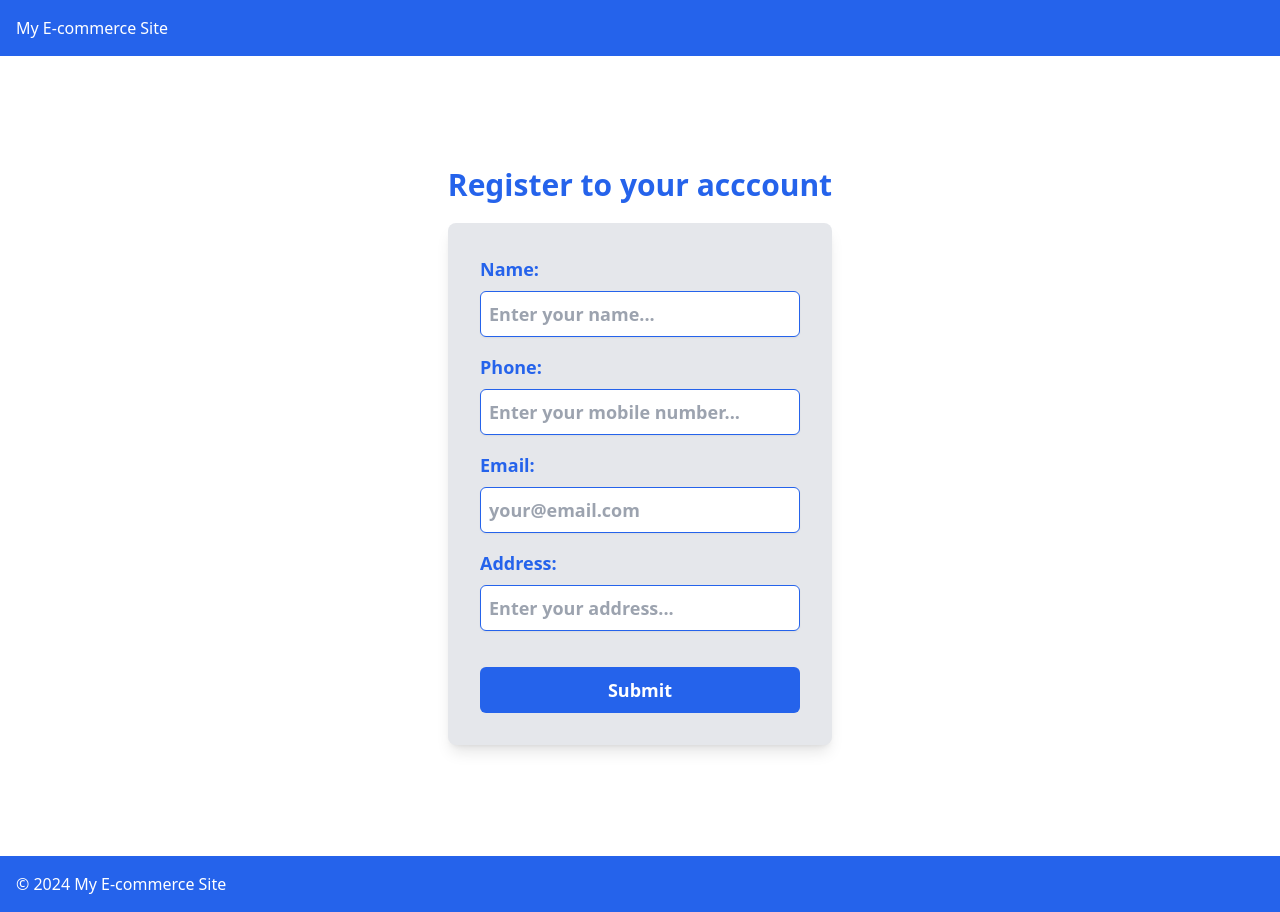
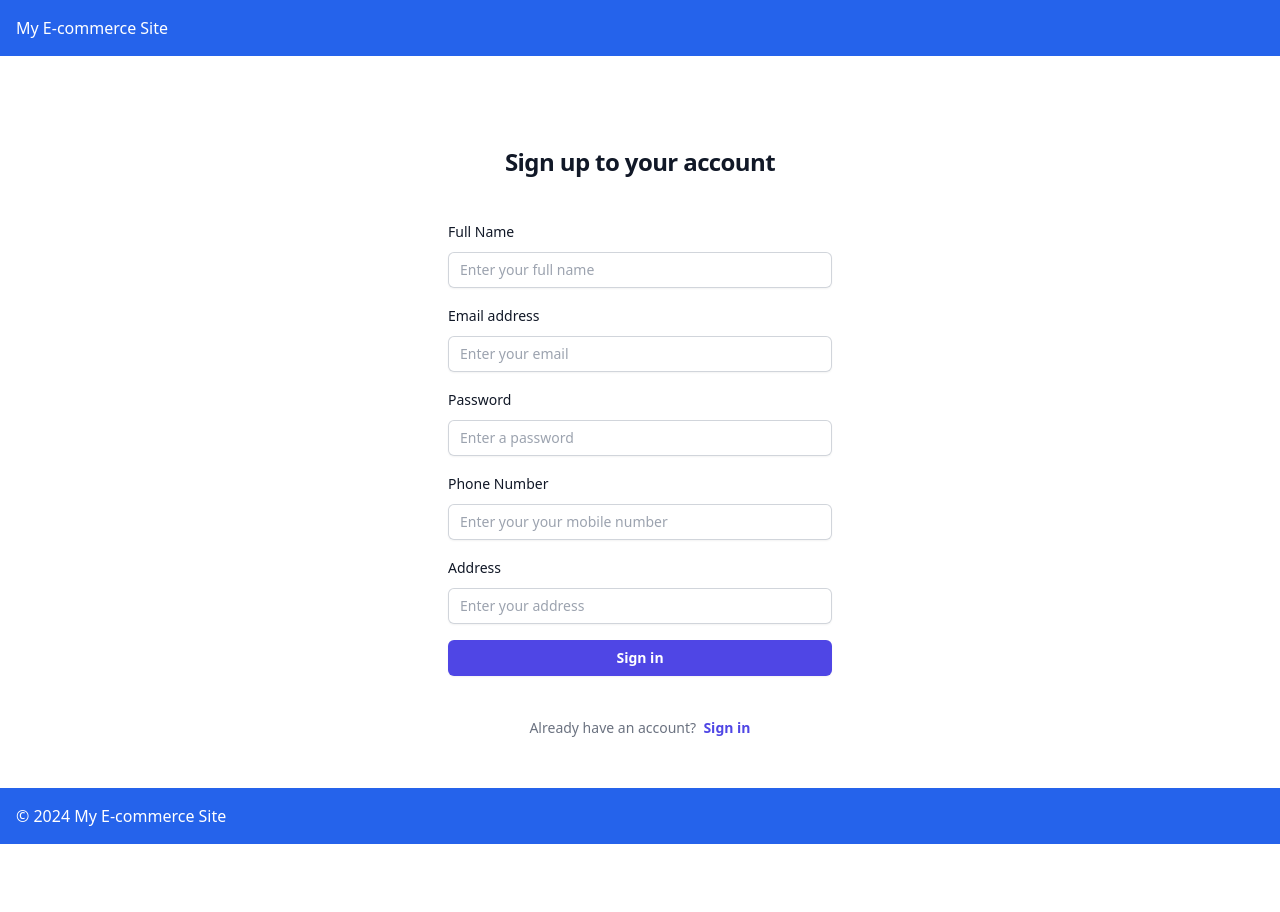
Before and after one commit to jumael99/ElevateMart, a Next.js app in the folder frontend/: page /register in a window 1280 px wide. After the commit the page ends 844 px from the top, so only its background shows below. Built offline with nearby package versions, Linux system fonts and the light colour scheme.

Commit message:
Done some frontend

```diff
--- a/frontend/pages/register.js
+++ b/frontend/pages/register.js
@@ -29,83 +29,137 @@ export default function register() {
   }
 
   return (
-    <div className="min-h-screen flex flex-col justify-center items-center sm:px-6 lg:px-8 text-blue-600 ">
-      <div className="sm:mx-auto ms:w-full sm:max-w-md mb-5">
-        <h1 className="text-2xl sm:text-3xl font-semibold">
-          Register to your acccount
-        </h1>
+    <div>
+      <div className="flex min-h-full flex-col justify-center px-6 py-12 lg:px-8">
+        <div className="sm:mx-auto sm:w-full sm:max-w-sm">
+          {/* Logo */}
+          <h2 className="mt-10 text-center text-2xl font-bold leading-9 tracking-tight text-gray-900">
+            Sign up to your account
+          </h2>
         </div>
 
-      <div className="bg-gray-200 shadow-lg w-80 sm:w-96 p-8 rounded-lg">
-        <form onSubmit={handleSubmit} className="space-y-4">
+        <div className="mt-10 sm:mx-auto sm:w-full sm:max-w-sm">
+          <form className="space-y-4">
             <div>
-            <label htmlFor="name" className="block text-lg font-semibold mb-2">
-              Name:
+              <label
+                htmlFor="name"
+                className="block text-sm font-medium leading-6 text-gray-900"
+              >
+                Full Name
               </label>
+              <div className="mt-2">
                 <input
-              type="text"
+                  id="name"
                   name="name"
-              autoComplete="name"
+                  type="string"
+                  autoComplete="full-name"
                   required
-              placeholder="Enter your name..."
-              //onChange={(e) => setName(e.target.value)}
-              className="block border border-blue-600 w-full p-2 rounded-md shadow-sm placeholde-gray-400 focus:outline-none focus:ring-blue-600 focus:border-blue-600 focus:border-2 sm:text-lg font-semibold text-blue-600"
+                  placeholder="Enter your full name"
+                  className="px-3 block w-full rounded-md border-0 py-1.5 text-gray-900 shadow-sm ring-1 ring-inset ring-gray-300 placeholder:text-gray-400 focus:ring-2 focus:ring-inset focus:ring-indigo-600 sm:text-sm sm:leading-6"
                 />
               </div>
+            </div>
+
             <div>
-            <label htmlFor="phone" className="block text-lg font-semibold mb-2">
-              Phone:
+              <label
+                htmlFor="email"
+                className="block text-sm font-medium leading-6 text-gray-900"
+              >
+                Email address
               </label>
+              <div className="mt-2">
                 <input
-              type="tel"
-              name="mobile"
-              placeholder="Enter your mobile number..."
-              autoComplete="mobile"
+                  id="email"
+                  name="email"
+                  type="email"
+                  autoComplete="email"
                   required
-              //onChange={(e) => setMobile(e.target.value)}
-              className="block border border-blue-600 w-full p-2 rounded-md shadow-sm placeholde-gray-400 focus:outline-none focus:ring-blue-600 focus:border-blue-600 focus:border-2 sm:text-lg font-semibold text-blue-600"
+                  placeholder="Enter your email"
+                  className="px-3 block w-full rounded-md border-0 py-1.5 text-gray-900 shadow-sm ring-1 ring-inset ring-gray-300 placeholder:text-gray-400 focus:ring-2 focus:ring-inset focus:ring-indigo-600 sm:text-sm sm:leading-6"
                 />
               </div>
+            </div>
+
             <div>
-            <label htmlFor="email" className="block text-lg font-semibold mb-2">
-              Email:
+              <label
+                htmlFor="password"
+                className="block text-sm font-medium leading-6 text-gray-900"
+              >
+                Password
               </label>
+              <div className="mt-2">
                 <input
-              type="email"
-              name="email"
-              autoComplete="email"
+                  id="password"
+                  name="password"
+                  type="password"
+                  autoComplete="password"
                   required
-              placeholder="your@email.com"
-              //onChange={(e) => setEmail(e.target.value)}
-              className="block border border-blue-600 w-full p-2 rounded-md shadow-sm placeholde-gray-400 focus:outline-none focus:ring-blue-600 focus:border-blue-600 focus:border-2 sm:text-lg font-semibold text-blue-600"
+                  placeholder="Enter a password"
+                  className="px-3 block w-full rounded-md border-0 py-1.5 text-gray-900 shadow-sm ring-1 ring-inset ring-gray-300 placeholder:text-gray-400 focus:ring-2 focus:ring-inset focus:ring-indigo-600 sm:text-sm sm:leading-6"
                 />
               </div>
-          <div className="relative">
+            </div>
+
+            <div>
+              <label
+                htmlFor="phone"
+                className="block text-sm font-medium leading-6 text-gray-900"
+              >
+                Phone Number
+              </label>
+              <div className="mt-2">
+                <input
+                  id="phone"
+                  name="phone"
+                  type="string"
+                  autoComplete="mobile-number"
+                  required
+                  placeholder="Enter your your mobile number"
+                  className="px-3 block w-full rounded-md border-0 py-1.5 text-gray-900 shadow-sm ring-1 ring-inset ring-gray-300 placeholder:text-gray-400 focus:ring-2 focus:ring-inset focus:ring-indigo-600 sm:text-sm sm:leading-6"
+                />
+              </div>
+            </div>
+
+            <div>
               <label
                 htmlFor="address"
-              className="block text-lg font-semibold mb-2"
+                className="block text-sm font-medium leading-6 text-gray-900"
               >
-              Address:
+                Address
               </label>
+              <div className="mt-2">
                 <input
+                  id="address"
+                  name="address"
                   type="address"
-              name="address"
                   autoComplete="address"
                   required
-              placeholder="Enter your address..."
-              //onChange={(e) => setAddress(e.target.value)}
-              className="block border border-blue-600 w-full p-2 rounded-md shadow-sm placeholde-gray-400 focus:outline-none focus:ring-blue-600 focus:border-blue-600 focus:border-2 sm:text-lg font-semibold text-blue-600"
+                  placeholder="Enter your address"
+                  className="px-3 block w-full rounded-md border-0 py-1.5 text-gray-900 shadow-sm ring-1 ring-inset ring-gray-300 placeholder:text-gray-400 focus:ring-2 focus:ring-inset focus:ring-indigo-600 sm:text-sm sm:leading-6"
                 />
               </div>
+            </div>
+
             <div>
               <button
                 type="submit"
-              className="group relative w-full justify-center py-2 px-4 border border-transparent text-lg font-semibold rounded-md bg-blue-600 text-white hover:bg-blue-500 mt-5"
+                className="flex w-full justify-center rounded-md bg-indigo-600 px-3 py-1.5 text-sm font-semibold leading-6 text-white shadow-sm hover:bg-indigo-500 focus-visible:outline focus-visible:outline-2 focus-visible:outline-offset-2 focus-visible:outline-indigo-600"
               >
-              Submit
+                Sign in
               </button>
             </div>
           </form>
+
+          <p className="mt-10 text-center text-sm text-gray-500">
+            Already have an account? &nbsp;
+            <a
+              href="#"
+              className="font-semibold leading-6 text-indigo-600 hover:text-indigo-500"
+            >
+              Sign in
+            </a>
+          </p>
+        </div>
       </div>
     </div>
   );
```
Lines whose indentation alone changed are shown as unchanged.
